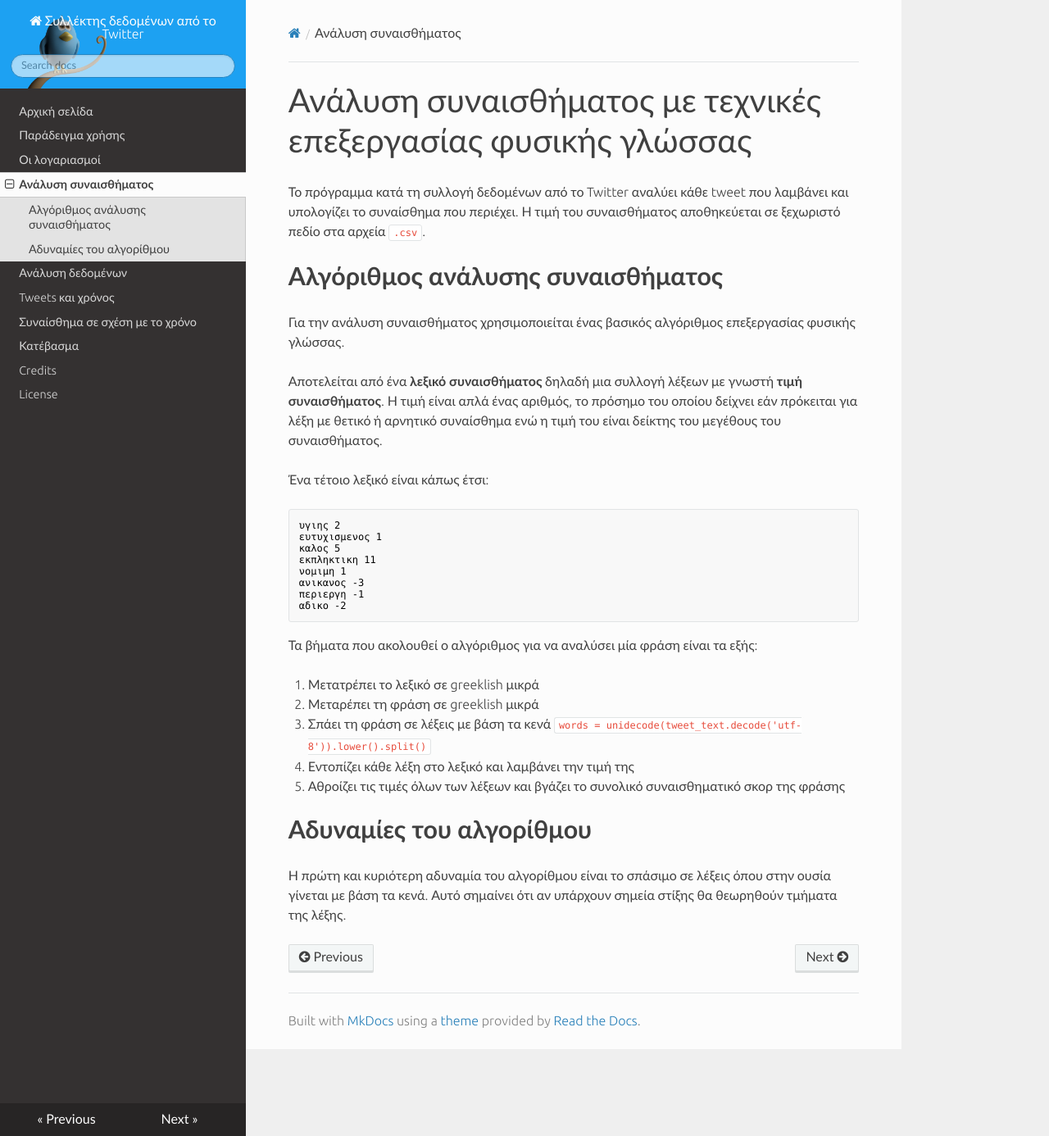
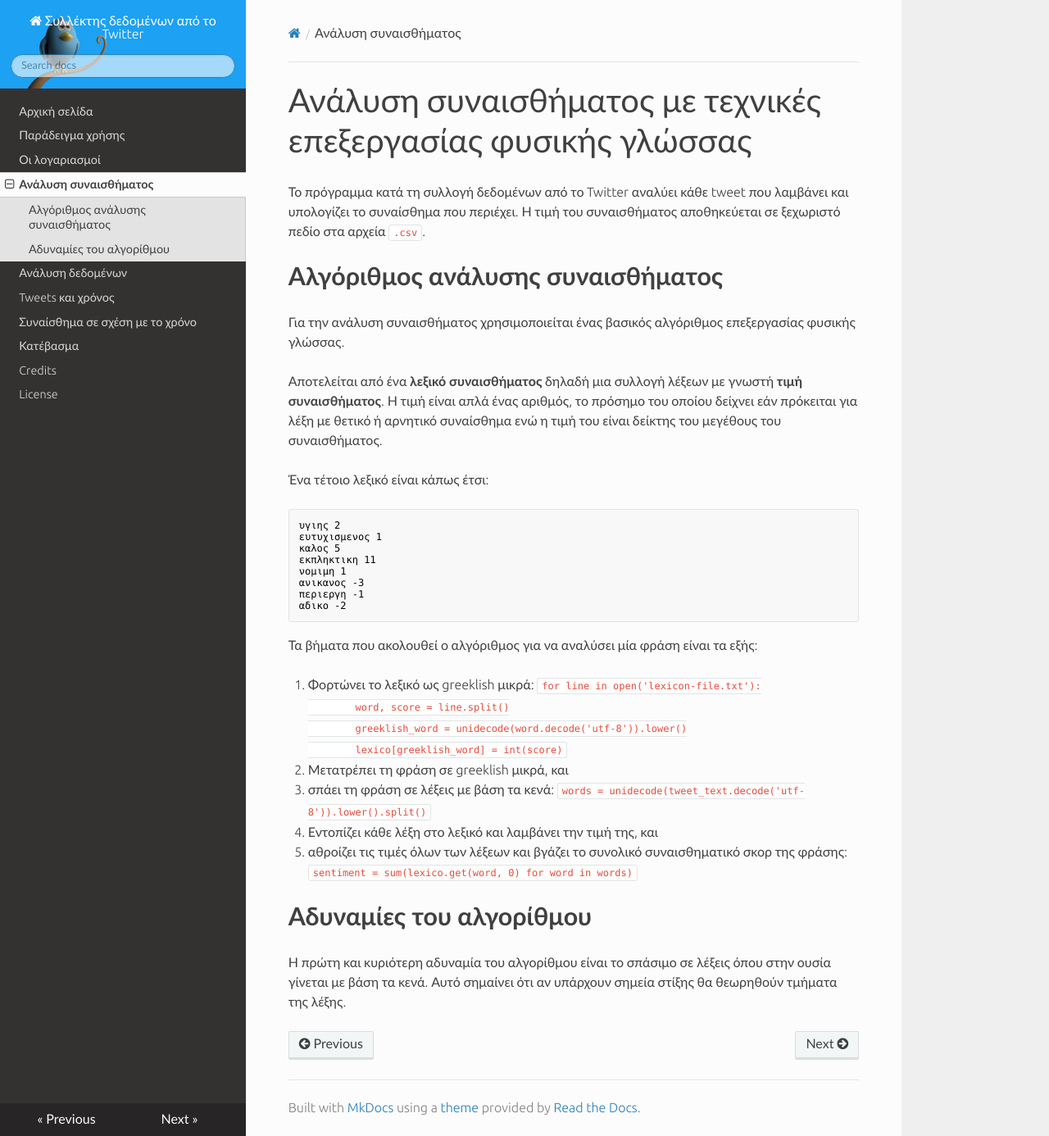
Before and after one commit to Protonotarios/get-tweets, an MkDocs documentation site: the page built from docs/Παράδειγμα/Ανάλυση-συναισθήματος.md, in a window 1280 px wide and 1386 px high. Shown: the whole window at 82% size. Built offline with MkDocs 1.6.1, drawn with Linux system fonts in a browser that asks for light colours; nearby versions of some CDN libraries; old or Windows-style settings are respelled for this version of MkDocs.

Commit message:
Προσθήκη

````diff
--- a/docs/Παράδειγμα/Ανάλυση-συναισθήματος.md
+++ b/docs/Παράδειγμα/Ανάλυση-συναισθήματος.md
@@ -31,15 +31,24 @@
 
 Τα βήματα που ακολουθεί ο αλγόριθμος για να αναλύσει μία φράση είναι τα εξής:
 
-1.  Μετατρέπει το λεξικό σε greeklish μικρά
-2.  Μεταρέπει τη φράση σε greeklish μικρά
-3.  Σπάει τη φράση σε λέξεις με βάση τα κενά
+1.  Φορτώνει το λεξικό ως greeklish μικρά:
+    ```
+    for line in open('lexicon-file.txt'):
+        word, score = line.split()
+        greeklish_word = unidecode(word.decode('utf-8')).lower()
+        lexico[greeklish_word] = int(score)
+    ```
+2.  Μετατρέπει τη φράση σε greeklish μικρά, και
+3.  σπάει τη φράση σε λέξεις με βάση τα κενά:
     ```
     words = unidecode(tweet_text.decode('utf-8')).lower().split()
     ```
-4.  Εντοπίζει κάθε λέξη στο λεξικό και λαμβάνει την τιμή της
-5.  Αθροίζει τις τιμές όλων των λέξεων και βγάζει το συνολικό συναισθηματικό
-σκορ της φράσης
+4.  Εντοπίζει κάθε λέξη στο λεξικό και λαμβάνει την τιμή της, και
+5.  αθροίζει τις τιμές όλων των λέξεων και βγάζει το συνολικό συναισθηματικό
+σκορ της φράσης:
+    ```
+    sentiment = sum(lexico.get(word, 0) for word in words)
+    ```
 
 ## Αδυναμίες του αλγορίθμου
 
````
